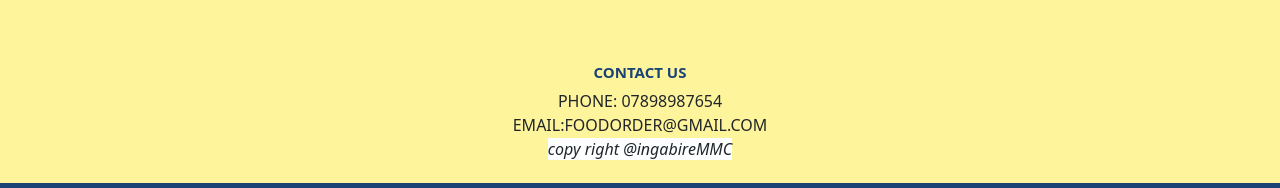
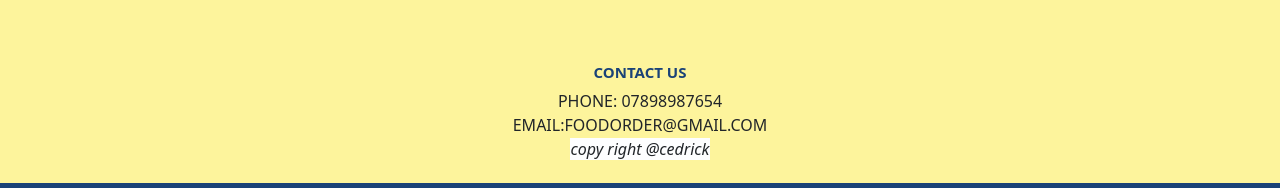
Before and after one commit to cedrotech1/e-commerse, a PHP site: page /customers/index.php in a window 1280 px wide. Shown: the part 1162-1350 px from the top of the page. Run offline with PHP 8.4, Linux system fonts and the light colour scheme; a user stored in the database is signed in; data comes from the database, SQL or seed files in the repository.

Commit message:
sec com2

```diff
--- a/PROJECT/customers/index.php
+++ b/PROJECT/customers/index.php
@@ -137,7 +137,7 @@
 <center>
 <p>PHONE: 07898987654 <br>
   EMAIL:FOODORDER@GMAIL.COM <br>
-  <i>copy right @ingabireMMC</i></center>
+  <i>copy right @cedrick</i></center>
 </p>
 
 </div>
--- a/PROJECT/customers/my_orders.php
+++ b/PROJECT/customers/my_orders.php
@@ -216,7 +216,7 @@ $result = $conn->query($sql);
 <center>
    <p>PHONE: 07898987654 <br>
       EMAIL:FOODORDER@GMAIL.COM <br>
-      <i>copy right @ingabireMMC</i></center>
+      <i>copy right @cedrick</i></center>
 </p>
 
 </div>
--- a/PROJECT/customers/view_food.php
+++ b/PROJECT/customers/view_food.php
@@ -154,7 +154,7 @@
 <center>
 <p>PHONE: 07898987654 <br>
   EMAIL:FOODORDER@GMAIL.COM <br>
-  <i>copy right @ingabireMMC</i></center>
+  <i>copy right @cedrick</i></center>
 </p>
 
 </div>
```
